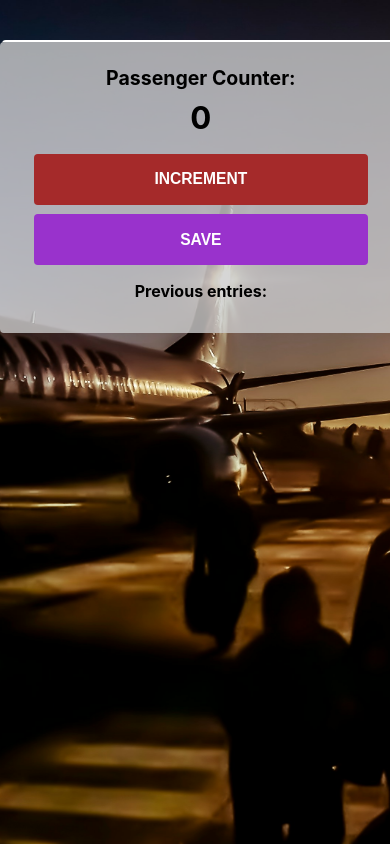
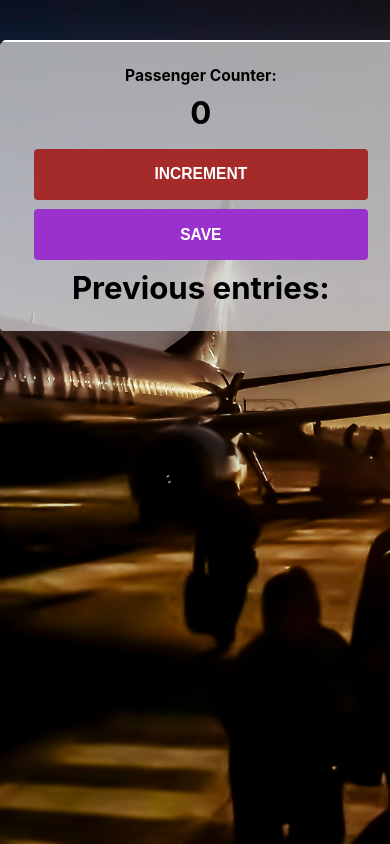
Before and after one commit to HandOnPractices/CounterApp, a plain HTML site: page index.html in a window 390 px wide. Drawn offline with Linux system fonts and the light colour scheme.

Commit message:
fix font size
Signed-off-by: David Nanjila <nanjiladavid2@gmail.com>

```diff
--- a/index.css
+++ b/index.css
@@ -22,8 +22,13 @@ body {
 }
 
 /* Headings */
-h1 {
-    font-size: 5vw; /* Adjusts with screen size */
+p{
+    font-size: 2vw; /* Adjusts with screen size */
+    margin-top: 1vh;
+    margin-bottom: 1vh;
+}
+ h1 {
+    font-size: 4vw; /* Adjusts with screen size */
     margin-top: 1vh;
     margin-bottom: 1vh;
 }
@@ -64,7 +69,7 @@ button {
         padding: 4vw;
     }
 
-    h2 {
+    p,h2 {
         font-size: 8vw;
     }
 
```
